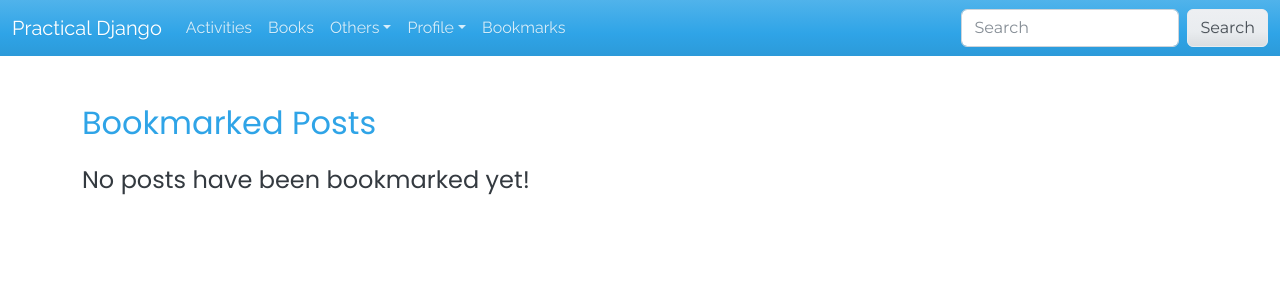
After one commit to KramStyles/python-django-the-practical-guide, a Django app: page /posts/bookmark/ in a window 1280 px wide. The commit adds this page. Shown: the top 300 px of the page. Run offline with Django 4.2, Linux system fonts and the light colour scheme; some libraries are stand-ins or nearby versions.

Commit message:
set up bookmark list

```diff
--- /dev/null
+++ b/blog/templates/blog/bookmark.html
@@ -0,0 +1,20 @@
+{% extends "challenges/layouts/base.html" %}
+{% block content %}
+
+    <div class="row">
+        <div class="container">
+            <h2>Bookmarked Posts</h2>
+            <div class="row">
+                <div class="col-md-8 my-3">
+                    <div class="list-group">
+                        {% for bookmark in bookmarks %}
+                            <a href="{% url "blog-post-details" bookmark.slug %}"
+                               class="list-group-item list-group-item-action">{{ bookmark.title }}</a>
+                        {% empty %}
+                            <h4 class="text-dark">No posts have been bookmarked yet!</h4>
+                        {% endfor %}
+                    </div>
+                </div>
+            </div>
+        </div>
+{% endblock %}
--- a/blog/urls.py
+++ b/blog/urls.py
@@ -3,9 +3,9 @@ from django.urls import path
 from blog import views
 
 urlpatterns = [
+    path("posts/bookmark/", views.BookmarkView.as_view(), name="bookmark-view"),
     path("", views.PostListView.as_view(), name="blog-home"),
     path("posts/<slug:slug>/", views.PostDetailView.as_view(), name="blog-post-details"),
     path("posts_function/", views.post, name="blog-post-function"),
     path("posts_function/<slug:slug>/", views.post_details, name="blog-post-details-function"),
-    path("bookmark/", views.BookmarkView.as_view(), name="bookmark-view"),
 ]
--- a/blog/views.py
+++ b/blog/views.py
@@ -105,5 +105,14 @@ class BookmarkView(View):
             bookmarked.remove(bookmark_id)
 
         request.session["bookmarked"] = bookmarked
+        return redirect("blog-post-details", slug=slug)
 
-        return redirect("blog-post-details", slug=slug)
+    def get(self, request):
+        bookmarks = request.session.get("bookmarked")
+        if bookmarks:
+            bookmarks = [Post.objects.get(id=item) for item in bookmarks]
+        context = {
+            "title": "Bookmarks",
+            "bookmarks": bookmarks
+        }
+        return render(request, "blog/bookmark.html", context)
--- a/challenges/templates/challenges/layouts/base.html
+++ b/challenges/templates/challenges/layouts/base.html
@@ -55,6 +55,9 @@
                         <a href="{% url "user-profile-list-view" %}" class="dropdown-item">User Profiles</a>
                     </div>
                 </li>
+                <li class="nav-item">
+                    <a class="nav-link" href="{% url "bookmark-view" %}">Bookmarks</a>
+                </li>
             </ul>
             <form class="d-flex">
                 <input class="form-control me-sm-2" type="search" placeholder="Search">
```
